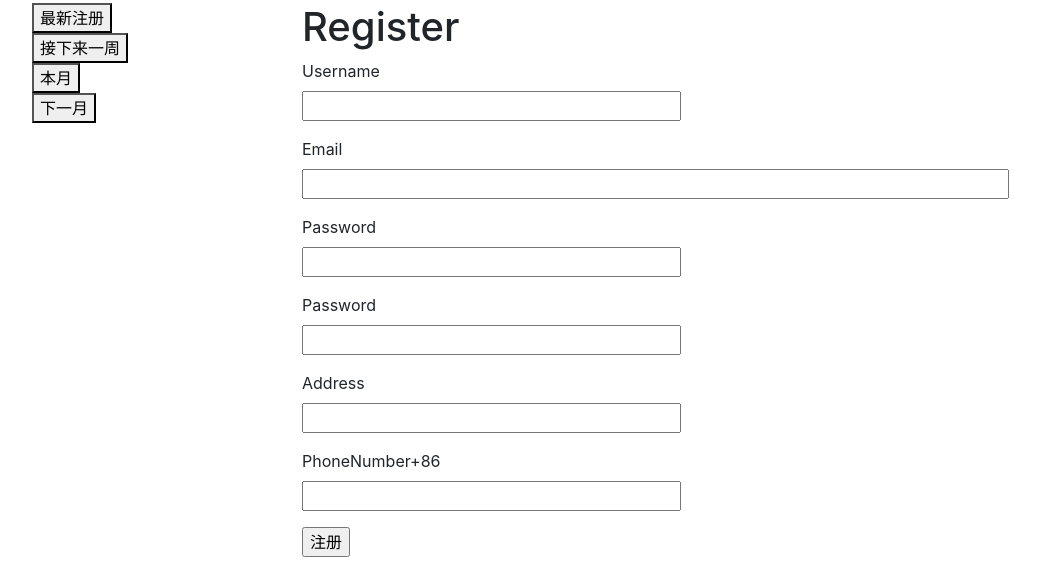
After one commit to YSH1014/meeting, a Flask app: page /registe in a window 1280 px wide. The commit adds this page. Shown: the part 444-1017 px from the top of the page, without its empty margins (53-1093 px from the left). Run offline with Flask 2, Linux system fonts and the light colour scheme; parts of the project's set-up code (start-up, migrations or seed data) failed here and were passed over; some libraries are stand-ins or nearby versions.

Commit message:
完成注册功能

```diff
--- a/app/forms.py
+++ b/app/forms.py
@@ -14,8 +14,9 @@ class RegisteForm(FlaskForm):
     username = StringField('Username', validators=[DataRequired()])
     password = PasswordField('Password', validators=[DataRequired()])
     password2 = PasswordField('Password', validators=[DataRequired(), EqualTo('password')])
-    email = StringField('Email', validators=[DataRequired(), Email])
-    phone = StringField('Phone Number + 86', validators=[DataRequired()])
+    email = StringField('Email', validators=[DataRequired(), Email()])
+    phone = StringField('PhoneNumber+86', validators=[DataRequired()])
+    address = StringField('Address')
     submit = SubmitField('注册')
 
 
--- a/app/models.py
+++ b/app/models.py
@@ -5,9 +5,9 @@ from werkzeug.security import generate_password_hash, check_password_hash
 
 
 class RoleType(Enum):
-    USER = auto()
-    ADMIN = auto()
-    ROOT = auto()
+    USER = 0
+    ADMIN = 1
+    ROOT = 2
 
 
 class MeetingStatuType(Enum):
--- a/app/routes.py
+++ b/app/routes.py
@@ -1,8 +1,10 @@
 from app import app
+from app import db
 from flask import render_template, redirect, url_for, flash
-from app.forms import LoginForm
-from flask_login import current_user, login_user, logout_user,login_required
-from app.models import User,load_user
+from app.forms import LoginForm, RegisteForm, RegisteMeetingForm
+from flask_login import current_user, login_user, logout_user, login_required
+from app.models import User, load_user, RoleType, MeetingStatuType
+import sqlalchemy.exc
 
 
 @app.route('/')
@@ -33,13 +35,40 @@ def login():
 @app.route('/userInfo')
 @login_required
 def userInfo():
-    #用户未登录，重定向到登录界面
+    # 用户未登录，重定向到登录界面
     if not current_user.is_authenticated:
         return redirect(url_for('index'))
 
-    return render_template('userInfo.html' )
+    return render_template('userInfo.html')
+
 
 @app.route('/logout')
 def logout():
     logout_user()
-    return  render_template('index.html')
+    return render_template('index.html')
+
+
+@app.route('/registe', methods=['Get', 'Post'])
+def registe():
+    if current_user.is_authenticated:
+        flash('您已登录')
+        return redirect(url_for('index'))
+    form = RegisteForm()
+    if form.validate_on_submit():
+        user = User(
+            username=form.username.data,
+            email=form.email.data,
+            phone=form.phone.data,
+            address=form.address.data,
+            role=RoleType.USER
+        )
+        user.set_password(form.password.data)
+        try:
+            db.session.add(user)
+            db.session.commit()
+            flash('Congratulations, you are now a registered user!')
+            return redirect(url_for('login')) #注册成功，返回登录界面
+        except sqlalchemy.exc.IntegrityError as e:
+            flash('注册失败，请检查Email或手机是否已被注册')
+    #输入无效或添加用户发生异常（Email重复等原因），返回注册界面
+    return render_template('registe.html', title='Register', form=form)
--- /dev/null
+++ b/app/security.py
@@ -0,0 +1,6 @@
+from app.models import RoleType,User
+from flask_login import current_user
+
+
+def check_role(role):
+    pass
--- a/app/templates/base.html
+++ b/app/templates/base.html
@@ -38,6 +38,7 @@
             <a href="{{ url_for('index') }}">返回首页</a>
             {% if current_user.is_anonymous %}
             <a href="{{ url_for('login') }}">登录</a>
+            <a href="{{ url_for('registe') }}">注册</a>
             {% else %}
             你好，<a>{{ current_user.username }}</a>
             <a href="{{ url_for('logout') }}">退出</a>
--- /dev/null
+++ b/app/templates/registe.html
@@ -0,0 +1,50 @@
+{% extends 'base.html' %}
+{% block content %}
+    <h1>Register</h1>
+    <form action="" method="post">
+        {{ form.hidden_tag() }}
+        <p>
+            {{ form.username.label }}<br>
+            {{ form.username(size=32) }}<br>
+            {% for error in form.username.errors %}
+            <span style="color: red;">[{{ error }}]</span>
+            {% endfor %}
+        </p>
+        <p>
+            {{ form.email.label }}<br>
+            {{ form.email(size=64) }}<br>
+            {% for error in form.email.errors %}
+            <span style="color: red;">[{{ error }}]</span>
+            {% endfor %}
+        </p>
+        <p>
+            {{ form.password.label }}<br>
+            {{ form.password(size=32) }}<br>
+            {% for error in form.password.errors %}
+            <span style="color: red;">[{{ error }}]</span>
+            {% endfor %}
+        </p>
+        <p>
+            {{ form.password2.label }}<br>
+            {{ form.password2(size=32) }}<br>
+            {% for error in form.password2.errors %}
+            <span style="color: red;">[{{ error }}]</span>
+            {% endfor %}
+        </p>
+        <p>
+            {{ form.address.label }}<br>
+            {{ form.address(size=32) }}<br>
+            {% for error in form.address.errors %}
+            <span style="color: red;">[{{ error }}]</span>
+            {% endfor %}
+        </p>
+        <p>
+            {{ form.phone.label }}<br>
+            {{ form.phone(size=32) }}<br>
+            {% for error in form.phone.errors %}
+            <span style="color: red;">[{{ error }}]</span>
+            {% endfor %}
+        </p>
+        <p>{{ form.submit() }}</p>
+    </form>
+{% endblock %}
```
Also changed, not shown: app/test/testDB.py (+1 -1 lines).
